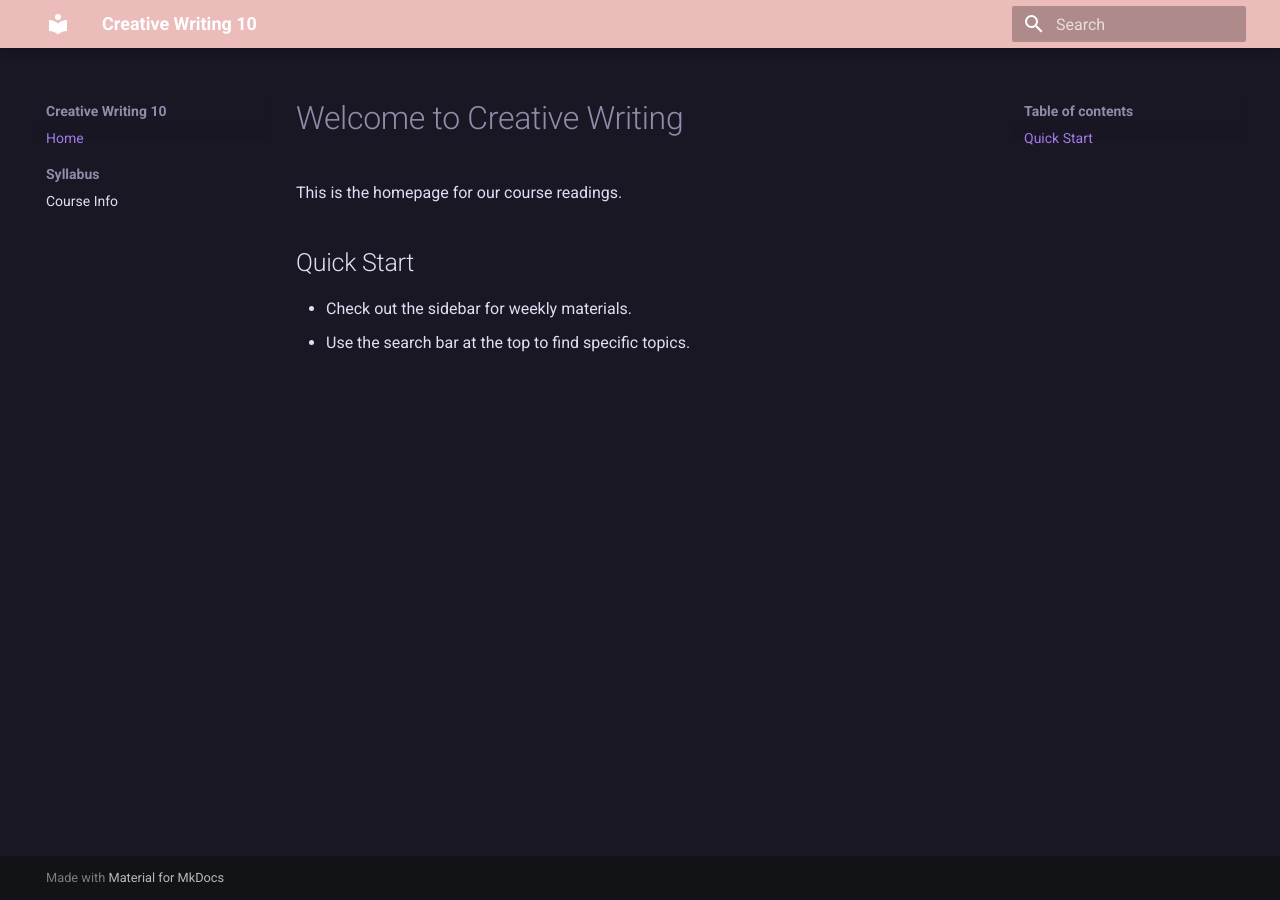
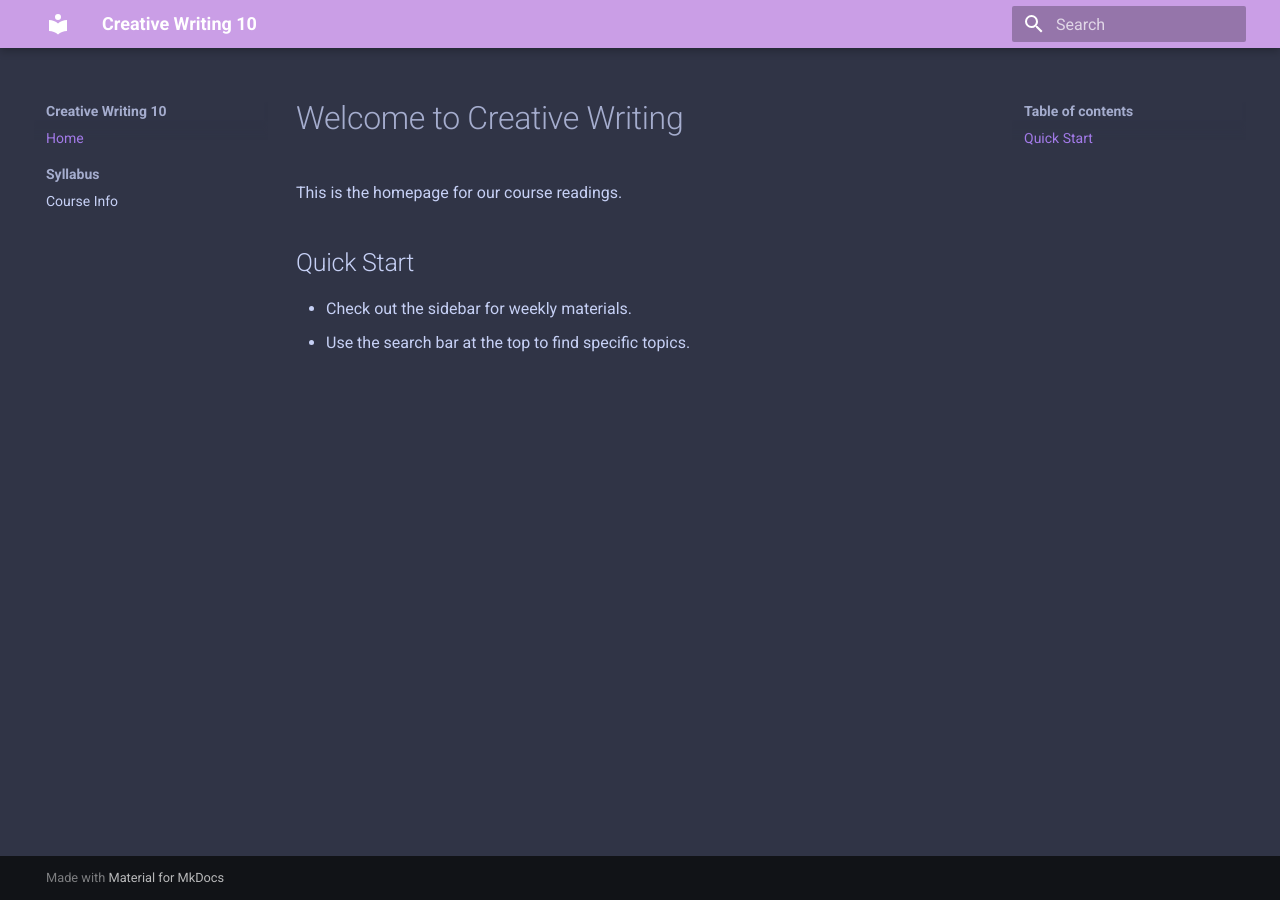
Before and after one commit to mickeybalili/cw10, an MkDocs documentation site: the page built from docs/index.md, in a window 1280 px wide. Built offline with MkDocs 1.6.1 and Material for MkDocs 9.7.7, drawn with Linux system fonts in a browser that asks for light colours.

Commit message:
Update extra.css

```diff
--- a/docs/stylesheets/extra.css
+++ b/docs/stylesheets/extra.css
@@ -1,20 +1,20 @@
-/* Rosé Pine Theme for Material for MkDocs */
+/* Catppuccin Frappé Theme for MkDocs Material */
 [data-md-color-scheme="slate"] {
   /* Soft Dark Backgrounds */
-  --md-default-bg-color:             #191724; /* Warm Dark Base */
-  --md-default-bg-color--light:      #1f1d2e; /* Cards / Sidebar selection */
-  --md-default-bg-color--lighter:    #26233a; /* Hover states */
+  --md-default-bg-color:             #303446; /* Frappé Base */
+  --md-default-bg-color--light:      #292c3c; /* Mantle / Sidebar */
+  --md-default-bg-color--lighter:    #414559; /* Surface / Selection */
 
-  /* Readable Body Text */
-  --md-default-fg-color:             #e0def4; /* Soft Off-White Text */
-  --md-default-fg-color--light:      #908caa; /* Secondary Labels */
-  --md-default-fg-color--lighter:    #6e6a86; /* Subtle Text */
+  /* Readable Off-White Text */
+  --md-default-fg-color:             #c6d0f5; /* Main Text */
+  --md-default-fg-color--light:      #a5adce; /* Subtext */
+  --md-default-fg-color--lighter:    #838ba7; /* Muted Labels */
 
-  /* Muted Accent Colors */
-  --md-primary-fg-color:             #ebbcba; /* Warm Soft Rose */
-  --md-primary-fg-color--dark:       #191724; /* Header Bar Match */
-  --md-accent-fg-color:              #c4a7e7; /* Soft Lavender Links */
+  /* Accent Colors */
+  --md-primary-fg-color:             #ca9ee6; /* Soft Mauve */
+  --md-primary-fg-color--dark:       #232634; /* Dark Crust Header */
+  --md-accent-fg-color:              #f2d5cf; /* Rosewater */
 
-  /* Reading Link Colors */
-  --md-typeset-a-color:              #9ccfd8; /* Muted Foam Teal */
+  /* Links & Highlights */
+  --md-typeset-a-color:              #8caaee; /* Soft Blue Links */
 }
```
